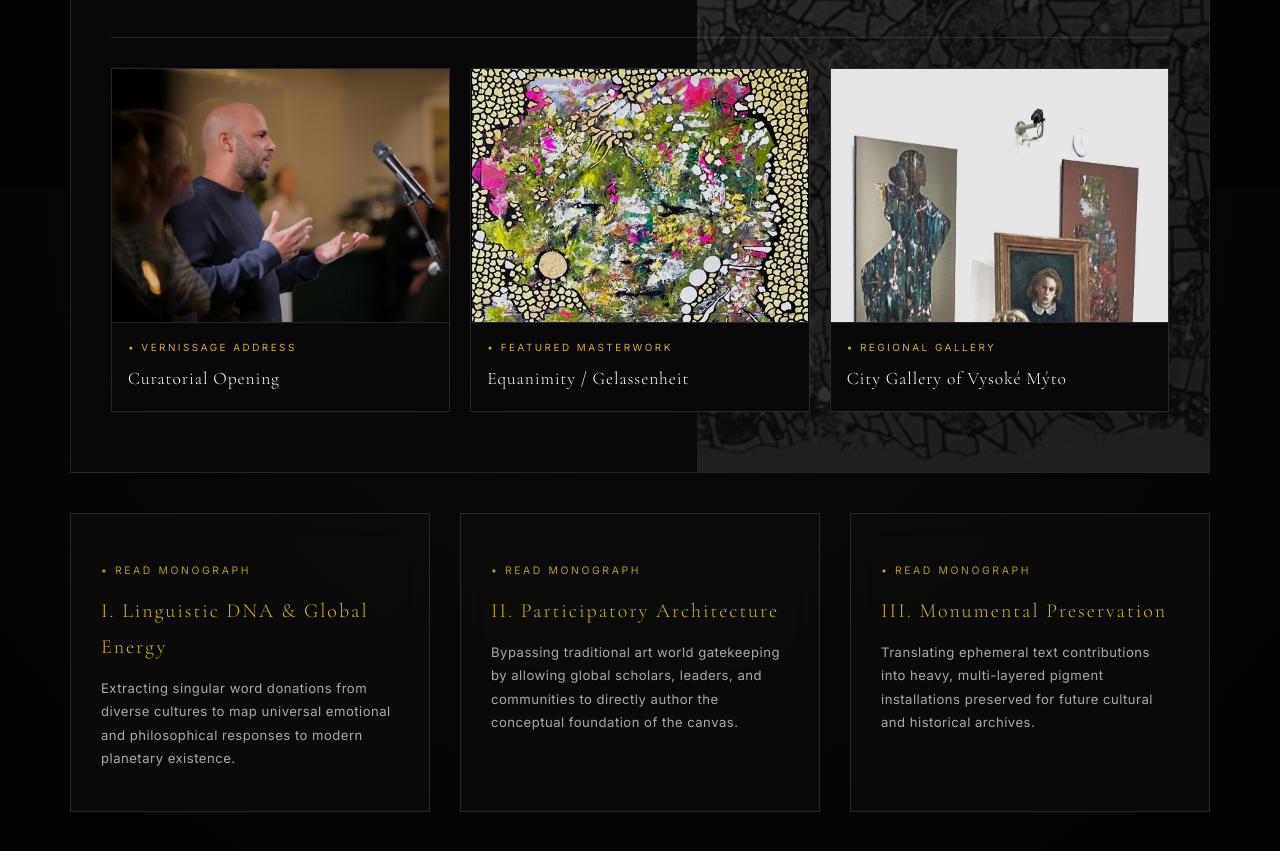
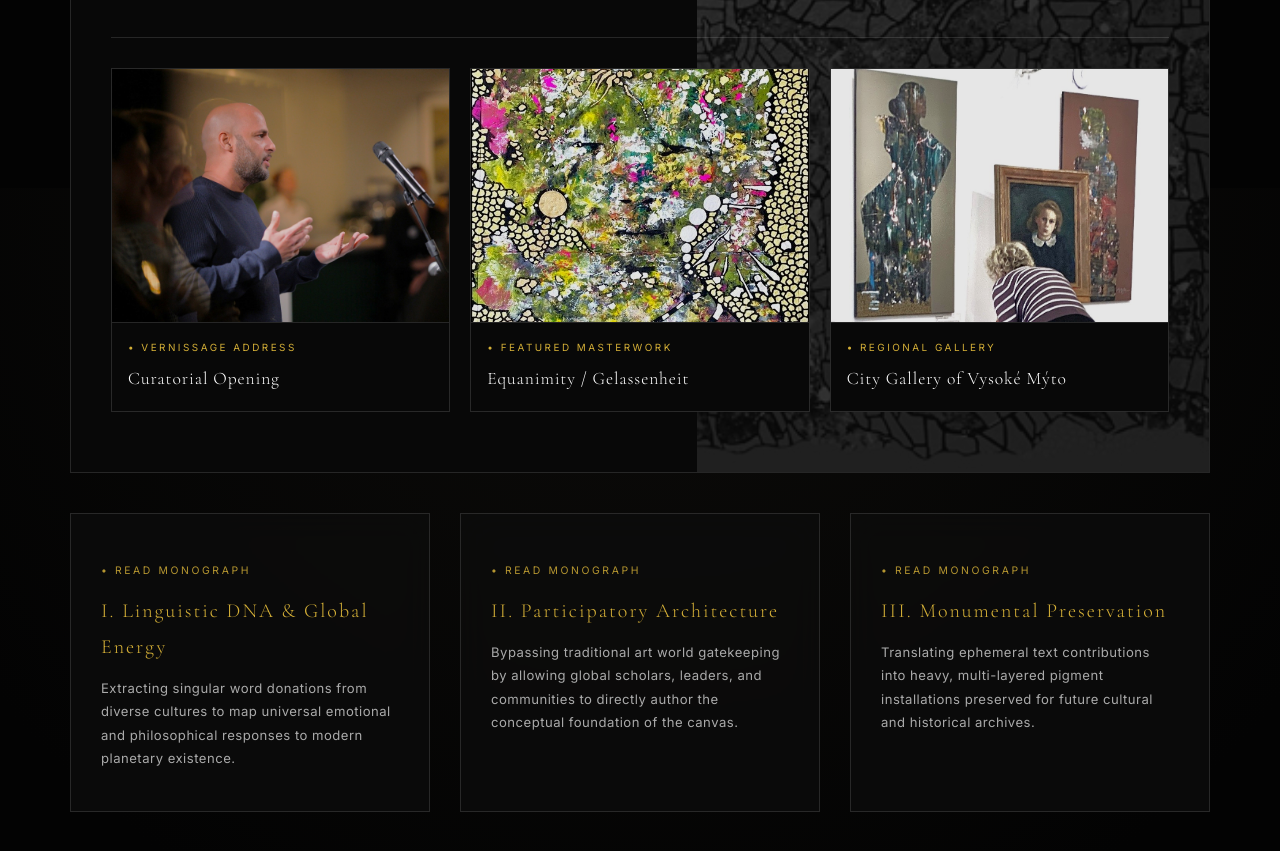
Before and after one commit to heshammalik/org, a plain HTML site: page index.html in a window 1280 px wide. Shown: the part 2212-3063 px from the top of the page. Drawn offline with nearby package versions, Linux system fonts and the light colour scheme.

Commit message:
Adjust image object positioning in gallery styles
Updated object positioning for specific images in the gallery.

```diff
--- a/styles.css
+++ b/styles.css
@@ -382,13 +382,17 @@ h2 {
     transition: transform 0.5s ease, opacity 0.5s ease;
 }
 
-/* Pushing vertical position to top center so upper figures/faces are fully revealed */
-.gallery-image-wrapper img[src="words-texture-1.jpg"],
-.gallery-image-wrapper img[src="words-archive-1.jpg"],
+/* Pushing vertical position to top center for Voices of the Land & Rooh-Nawaz */
 .gallery-image-wrapper img[src="land-spatial-2.jpg"],
 .gallery-image-wrapper img[src="rooh-texture-3.jpg"],
 .gallery-image-wrapper img[src="rooh-archive-3.jpg"] {
     object-position: top center;
+}
+
+/* Pushing Spatial Chapter • Words 2nd and 3rd photos back UP */
+.gallery-image-wrapper img[src="words-texture-1.jpg"],
+.gallery-image-wrapper img[src="words-archive-1.jpg"] {
+    object-position: center 25%;
 }
 
 .gallery-card:hover .gallery-image-wrapper img,
```
